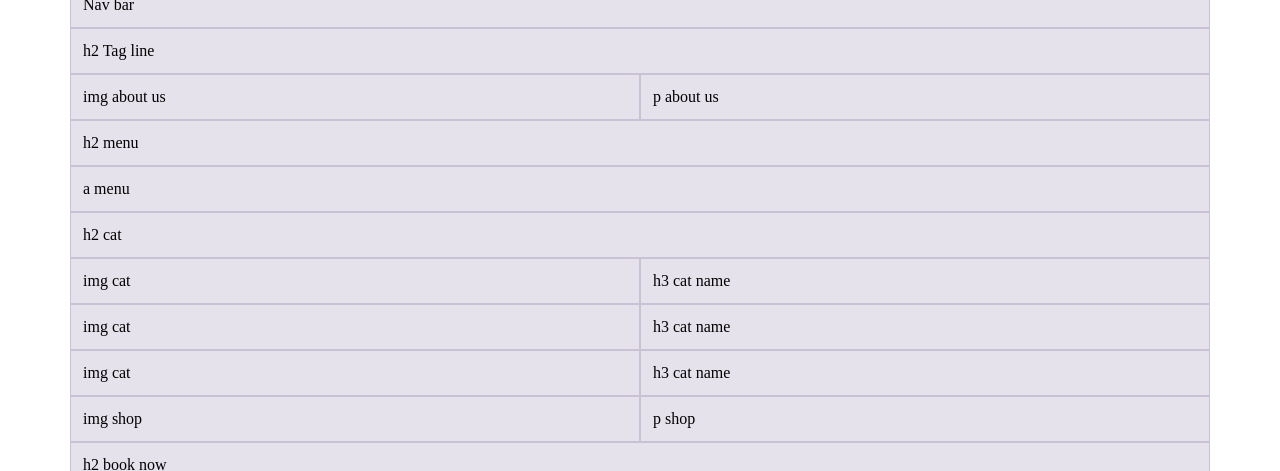
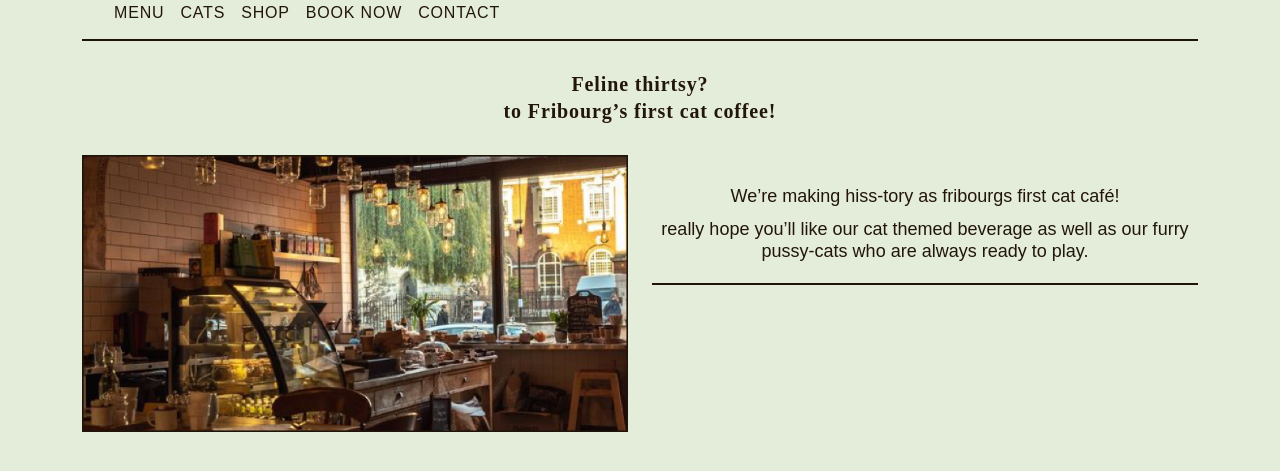
Before and after one commit to ElenoreGill/imd21-coffee-cat, a website built with Parcel: page src/index.html in a window 1280 px wide. Shown: the part 64-535 px from the top of the page. Built offline with nearby package versions, Linux system fonts and the light colour scheme; a web font is replaced by a local one.

Commit message:
intro and menu

```diff
--- a/src/index.html
+++ b/src/index.html
@@ -5,30 +5,73 @@
     <title>eikon parcel starter</title>
     <meta name="viewport" content="width=device-width, initial-scale=1.0" />
     <link rel="stylesheet" href="scss/main.scss" />
+    <link rel="stylesheet" href="https://use.typekit.net/wwh7pzf.css" />
+    <link rel="stylesheet" href="https://use.typekit.net/wwh7pzf.css" />
   </head>
   <header>
     <div class="container">
       <div class="row">
-        <div class="col-12">h1 Coffee cat</div>
-        <div class="col-12">Nav bar</div>
+        <div class="col-12">
+          <h1>Coffee Cat</h1>
+        </div>
+        <div class="col-12">
+          <nav>
+            <a href="#menu">MENU</a>
+            <a href="#cats">CATS</a>
+            <a href="#shop">SHOP</a>
+            <a href="#book">BOOK NOW</a>
+            <a href="#contact">CONTACT</a>
+          </nav>
+          <hr />
+        </div>
       </div>
     </div>
   </header>
   <body>
     <div class="container">
       <div class="row">
-        <div class="col-12">h2 Tag line</div>
-        <div class="col-12 col-lg-6">img about us</div>
-        <div class="col-12 col-lg-6">p about us</div>
-        <div class="col-12">h2 menu</div>
-        <div class="col-12">a menu</div>
+        <div class="col-12">
+          <h2>
+            Feline thirtsy? <br />
+            to Fribourg’s first cat coffee!
+          </h2>
+        </div>
+        <div class="col-12 col-lg-6">
+          <img src="img/img-cafe.webp" alt="the coffee shop interior" />
+        </div>
+        <div class="col-12 col-lg-6">
+          <p class="about-us-opening-text">
+            We’re making hiss-tory as fribourgs first cat café!
+          </p>
+          <p>
+            really hope you’ll like our cat themed beverage as well as our furry
+            pussy-cats who are always ready to play.
+          </p>
+          <hr />
+        </div>
+        <div class="col-12">
+          <div class="menu-section">
+            <h2 class="menu">Menu</h2>
+            <p class="specials">OUR SPECIALS</p>
+            <p class="menu-food">
+              Caté latte <br />- <br />Cappurrcino<br />
+              - <br />Focattia<br />
+              - <br />Avocatdo on toast
+            </p>
+          </div>
+        </div>
+        <div class="col-12">
+          <div class="menu-button">
+            <button>See full menu</button>
+          </div>
+        </div>
         <div class="col-12">h2 cat</div>
-        <div class="col-12 col-lg-6">img cat</div>
-        <div class="col-12 col-lg-6">h3 cat name</div>
-        <div class="col-12 col-lg-6">img cat</div>
-        <div class="col-12 col-lg-6">h3 cat name</div>
-        <div class="col-12 col-lg-6">img cat</div>
-        <div class="col-12 col-lg-6">h3 cat name</div>
+        <div class="col-12 col-lg-4">img cat</div>
+        <div class="col-12 col-lg-4">h3 cat name</div>
+        <div class="col-12 col-lg-4">img cat</div>
+        <div class="col-12 col-lg-4">h3 cat name</div>
+        <div class="col-12 col-lg-4">img cat</div>
+        <div class="col-12 col-lg-4">h3 cat name</div>
         <div class="container">
           <div class="row">
             <div class="col-6">img shop</div>
--- a/src/scss/main.scss
+++ b/src/scss/main.scss
@@ -43,14 +43,102 @@ video {
 /* ====================================
 // base rules
 // ==================================== */
-.row + .row {
-  margin-top: 16px;
+:root {
+  background-color: #e4edd9;
 }
 
-.row > .col,
-.row > [class^="col-"] {
-  padding-top: 12px;
-  padding-bottom: 12px;
-  background-color: rgba(86, 61, 124, 0.15);
-  border: 1px solid rgba(86, 61, 124, 0.2);
+h1,
+h2,
+h3 {
+  font-family: "obviously", sans-serif;
+  font-weight: 700;
+  font-style: normal;
+  color: #22160b;
 }
+h1 {
+  text-align: center;
+  font-size: 41px;
+  letter-spacing: 1.78px;
+}
+p {
+  font-family: "anca", sans-serif;
+  font-weight: 400;
+  font-style: normal;
+  color: #22160b;
+}
+nav {
+  display: flex;
+  flex-direction: row;
+  flex-wrap: nowrap;
+  margin: 16px;
+}
+a {
+  letter-spacing: 0.82px;
+  text-align: center;
+  font-family: "anca", sans-serif;
+  font-weight: 400;
+  color: #22160b;
+  text-decoration: none;
+  display: inline-block;
+  padding-left: 16px;
+  justify-content: space-between;
+  display: block;
+}
+hr {
+  border: 1px solid #1e140a;
+  padding: 0px 15.5px;
+}
+
+h2 {
+  padding: 30px 0px;
+  text-align: center;
+  font-family: Obviously-Bold;
+  font-size: 20px;
+  letter-spacing: 0.87px;
+  line-height: 27px;
+}
+
+p {
+  padding: 10px 0px 20px;
+  text-align: center;
+  font-size: 18px;
+}
+.about-us-opening-text {
+  padding: 30px 0px 0px;
+}
+.menu-section {
+  border: 1px solid #1e140a;
+  border-radius: 160px 160px 0 0;
+  padding-top: 0px;
+  margin-top: 42px;
+  margin-bottom: 21px;
+}
+.menu {
+  padding-top: 25px;
+  padding-bottom: 0;
+  font-size: 32px;
+  letter-spacing: 1.39px;
+  text-align: center;
+}
+.specials {
+  font-size: 23px;
+  text-align: center;
+  padding: 30px 0px;
+}
+.menu-food {
+  padding: 0px 0px 21px;
+}
+button {
+  background: #e4d7c8;
+  border: 1px solid #1e140a;
+  font-family: "anca", sans-serif;
+  font-size: 18px;
+  color: #22160b;
+  letter-spacing: 0.78px;
+  text-align: center;
+  padding: 8px 30px;
+}
+.menu-button {
+  display: flex;
+  justify-content: center;
+}
```
Also changed, not shown: src/img/img-cafe.webp (added), 1 other file.
